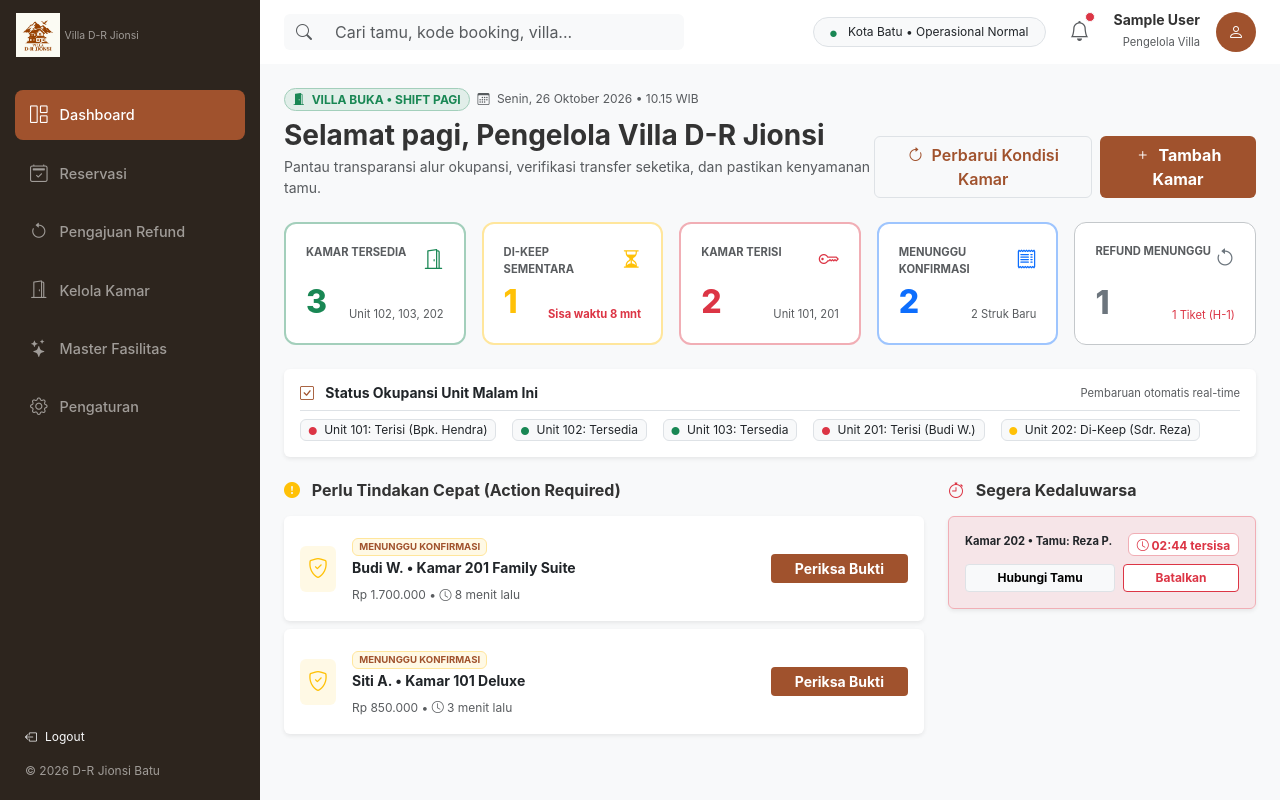
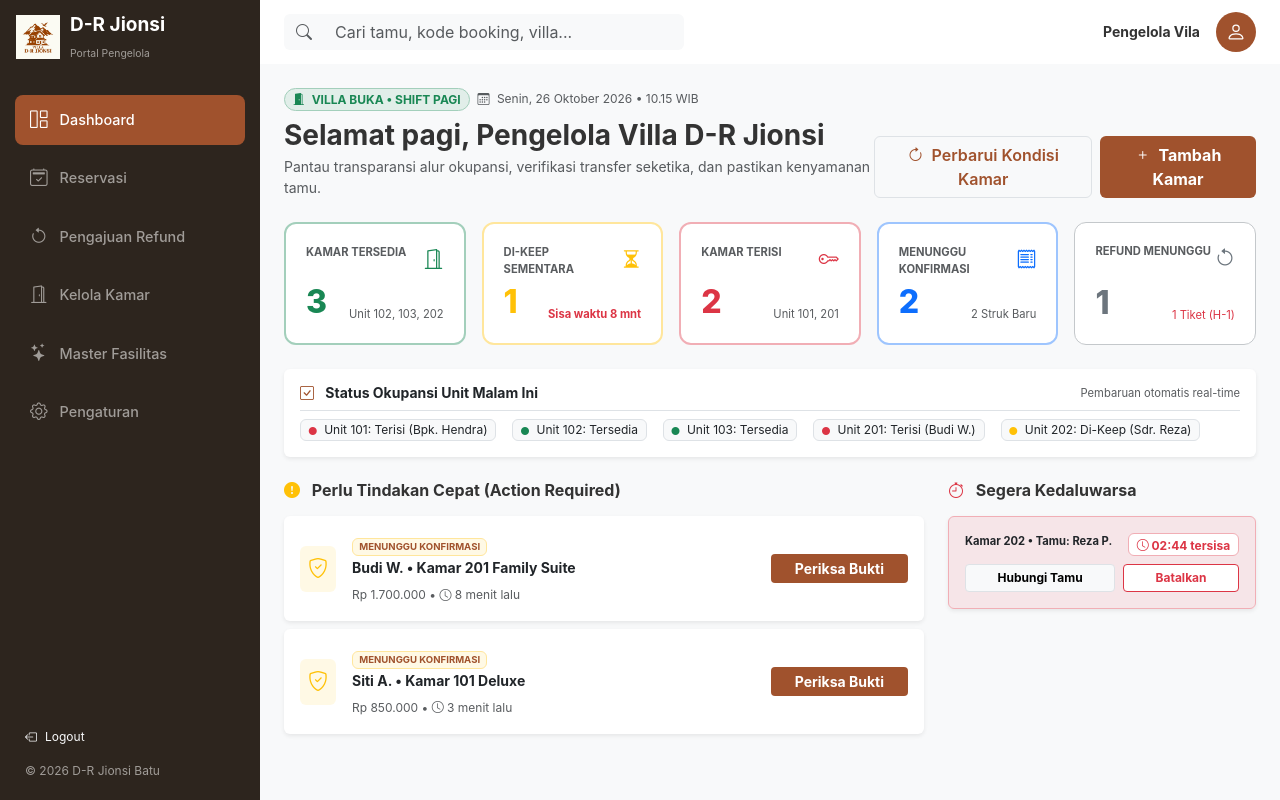
Before and after one commit to robbydio-123/villa-dr-jionsi, a PHP site: page /admin.php in a window 1280 px wide. Run offline with PHP 8.4, Linux system fonts and the light colour scheme; the visitor is signed in with stand-in values (Sample User, id 1); some libraries are stand-ins or nearby versions.

Commit message:
fix(admin): tampilkan Pengelola Vila dan perbaiki ikon avatar di header

```diff
--- a/app/views/layouts/admin_header.php
+++ b/app/views/layouts/admin_header.php
@@ -10,7 +10,7 @@ $current_page = basename($_SERVER['PHP_SELF']);
     <title>Portal Pengelola - Villa D-R Jionsi</title>
     <link href="https://cdn.jsdelivr.net/npm/bootstrap@5.3.0/dist/css/bootstrap.min.css" rel="stylesheet">
     <link rel="stylesheet" href="https://cdn.jsdelivr.net/npm/bootstrap-icons@1.11.0/font/bootstrap-icons.css">
-    <link rel="stylesheet" href="assets/css/style.css">
+    <link rel="stylesheet" href="assets/css/style.css?v=<?= filemtime(__DIR__ . '/../../../public/assets/css/style.css') ?>">
 </head>
 
 <body class="admin-body">
@@ -20,9 +20,12 @@ $current_page = basename($_SERVER['PHP_SELF']);
         <div class="sidebar-overlay" id="sidebarOverlay"></div>
         <aside class="admin-sidebar">
             <div class="sidebar-brand">
-                <div>
-                    <img src="assets/img/logo%20dr-jionsi.jpeg" alt="Logo Villa D-R Jionsi" class="sidebar-brand-logo">
-                    <small style="color: #A09C98; font-size: 0.65rem;">Villa D-R Jionsi</small>
+                <div class="sidebar-brand-logo">
+                    <img src="assets/img/logo%20dr-jionsi.jpeg" alt="Logo Villa D-R Jionsi">
+                </div>
+                <div class="sidebar-brand-text">
+                    <h6>D-R Jionsi</h6>
+                    <small style="color: #A09C98; font-size: 0.65rem;">Portal Pengelola</small>
                 </div>
             </div>
 
@@ -69,24 +72,12 @@ $current_page = basename($_SERVER['PHP_SELF']);
                     <input type="text" class="form-control bg-light border-0" placeholder="Cari tamu, kode booking, villa...">
                 </div>
 
-                <div class="d-flex align-items-center gap-4">
-                    <span class="badge bg-light text-dark border rounded-pill py-2 px-3 fw-normal">
-                        <i class="bi bi-circle-fill text-success me-2" style="font-size: 0.4rem;"></i> Kota Batu &bull; Operasional Normal
-                    </span>
-
-                    <div class="position-relative">
-                        <i class="bi bi-bell fs-5 text-muted"></i>
-                        <span class="position-absolute top-0 start-100 translate-middle p-1 bg-danger border border-light rounded-circle"></span>
+                <div class="d-flex align-items-center gap-3">
+                    <div class="text-end d-none d-md-block">
+                        <h6 class="mb-0 fw-bold small">Pengelola Vila</h6>
                     </div>
-
-                    <div class="d-flex align-items-center gap-3">
-                        <div class="text-end d-none d-md-block">
-                            <h6 class="mb-0 fw-bold small"><?= htmlspecialchars((string)($_SESSION['admin_nama'] ?? 'Pengelola'), ENT_QUOTES, 'UTF-8') ?></h6>
-                            <small class="text-muted" style="font-size: 0.7rem;">Pengelola Villa</small>
-                        </div>
-                        <div class="rounded-circle bg-brown text-white d-flex align-items-center justify-content-center fw-bold" style="width: 40px; height: 40px;">
-                            <i class="bi bi-person"></i>
-                        </div>
+                    <div class="rounded-circle text-white d-flex align-items-center justify-content-center fw-bold flex-shrink-0" style="width: 40px; height: 40px; background-color: #A0522D;">
+                        <svg xmlns="http://www.w3.org/2000/svg" width="20" height="20" fill="currentColor" viewBox="0 0 16 16" aria-hidden="true"><path d="M8 8a3 3 0 1 0 0-6 3 3 0 0 0 0 6m2-3a2 2 0 1 1-4 0 2 2 0 0 1 4 0m4 8c0 1-1 1-1 1H3s-1 0-1-1 1-4 6-4 6 3 6 4m-1-.004c-.001-.246-.154-.986-.832-1.664C11.516 10.68 10.289 10 8 10s-3.516.68-4.168 1.332c-.678.678-.83 1.418-.832 1.664z"/></svg>
                     </div>
                 </div>
             </header>
```
